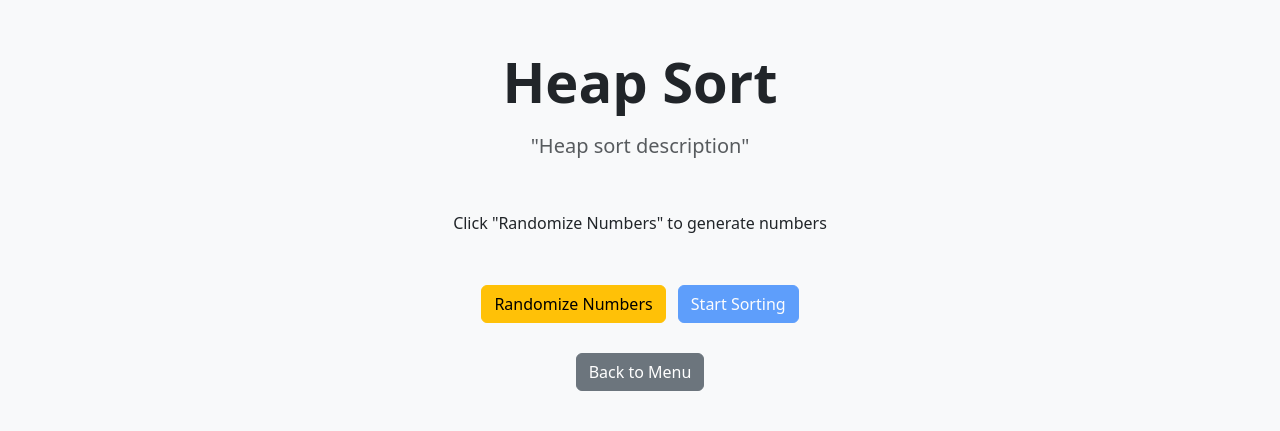
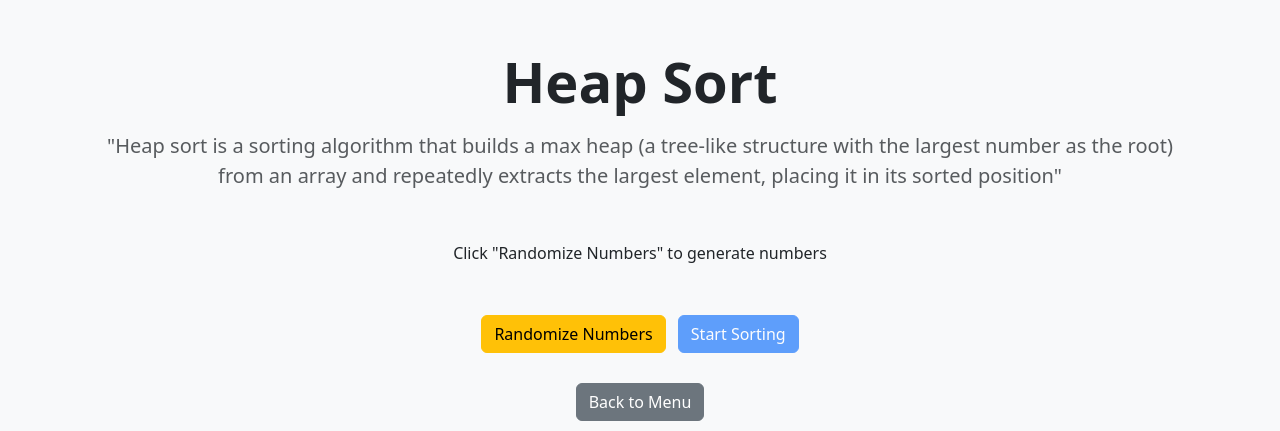
Before and after one commit to se04-aizu-2025/se04project-st6-team-indo, a Django app: page /heap/ in a window 1280 px wide. Shown: the top 431 px of the page. Run offline with Django 5.2, Linux system fonts and the light colour scheme.

Commit message:
Update heap_page.html

```diff
--- a/sorting_project/visualizer/templates/heap_page.html
+++ b/sorting_project/visualizer/templates/heap_page.html
@@ -37,7 +37,8 @@
 <div class="container text-center mt-5">
     <h1 class="display-4 fw-bold">Heap Sort</h1>
     <p class="lead text-muted mt-3">
-        "Heap sort description"
+        "Heap sort is a sorting algorithm that builds a max heap (a tree-like structure with the largest number as the root) from an
+        array and repeatedly extracts the largest element, placing it in its sorted position"
     </p>
 
     <form method="POST" action="{% url 'heap_run' %}">
```
